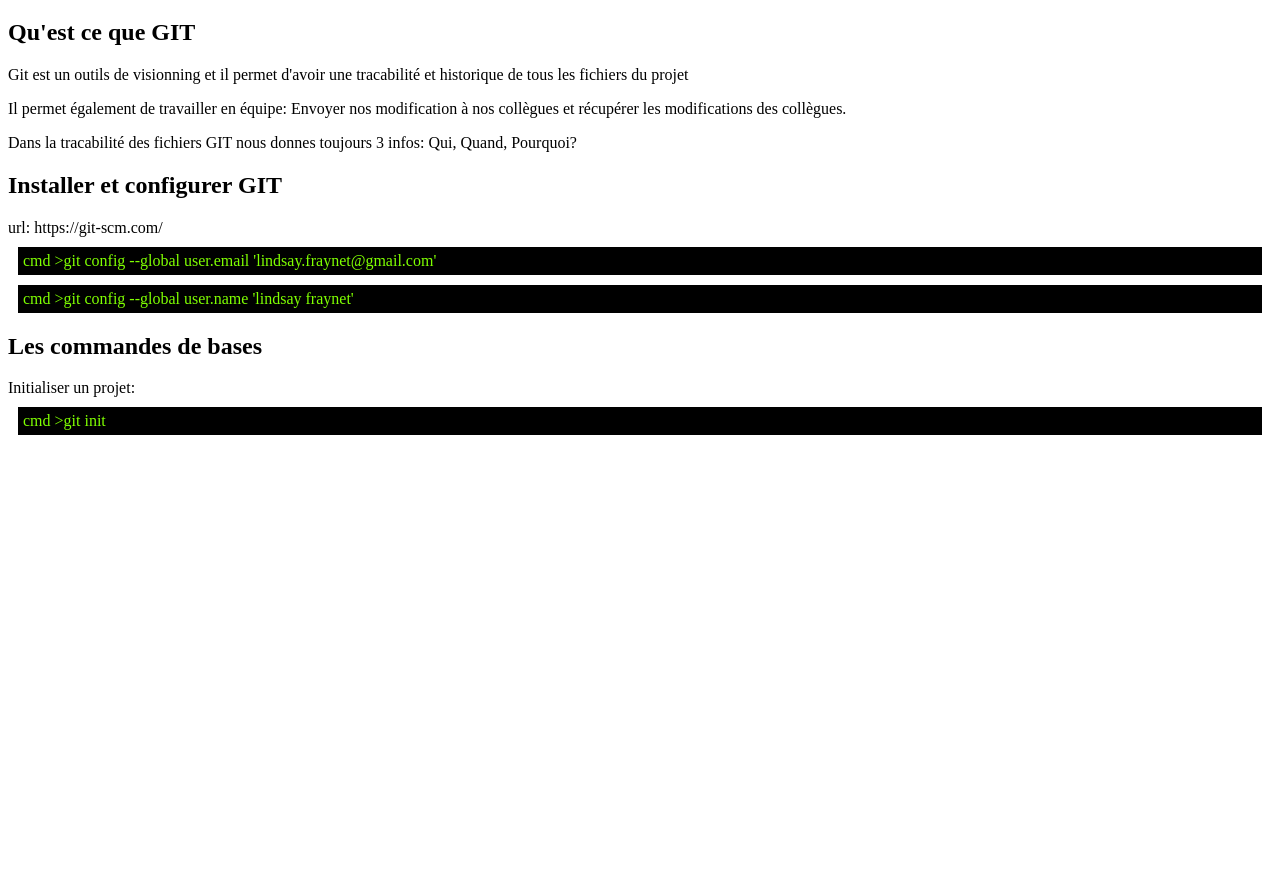
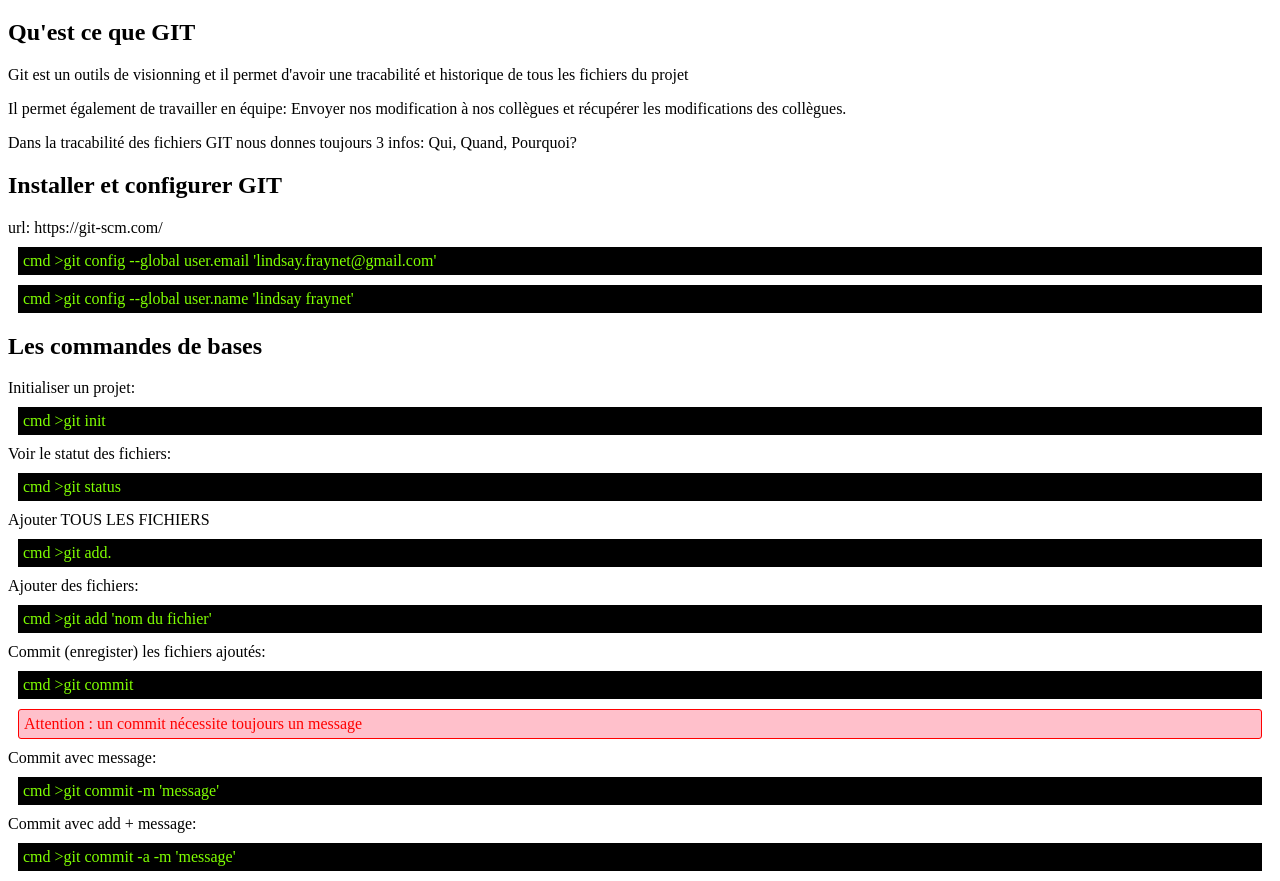
Before and after one commit to lindsay-1988/cours_git, a plain HTML site: page index.html in a window 1280 px wide. Shown: the part 61-942 px from the top of the page. Before the commit the page ends 800 px from the top, so only its background shows below. Drawn offline with Linux system fonts and the light colour scheme.

Commit message:
chapitre 3

```diff
--- a/index.html
+++ b/index.html
@@ -23,6 +23,28 @@
 	Initialiser un projet:
 	<div class="cmd">git init</div>
 
+	Voir le statut des fichiers:
+	<div class="cmd">git status</div>
+
+	Ajouter TOUS LES FICHIERS
+	<div class="cmd">git add.</div>
+
+	Ajouter des fichiers:
+	<div class="cmd">git add 'nom du fichier'</div>
+
+	Commit (enregister) les fichiers ajoutés:
+	<div class="cmd">git commit</div>
+	<div class="warning">un commit nécessite toujours un message</div>
+	Commit avec message:
+	<div class="cmd">git commit -m 'message'</div>
+
+	Commit avec add + message:
+	<div class="cmd">git commit -a -m 'message'</div>
+
+
+
+
+
 
 
 </body>
--- a/style.css
+++ b/style.css
@@ -7,3 +7,16 @@
 .cmd:before{
 	content: 'cmd >'
 }
+
+.warning{
+	padding: 5px;
+	color: red;
+	background: pink;
+	border: 1px solid red;
+	border-radius: 3px;
+	margin: 10px;
+}
+
+.warning:before{
+	content: 'Attention : ';
+}
```
